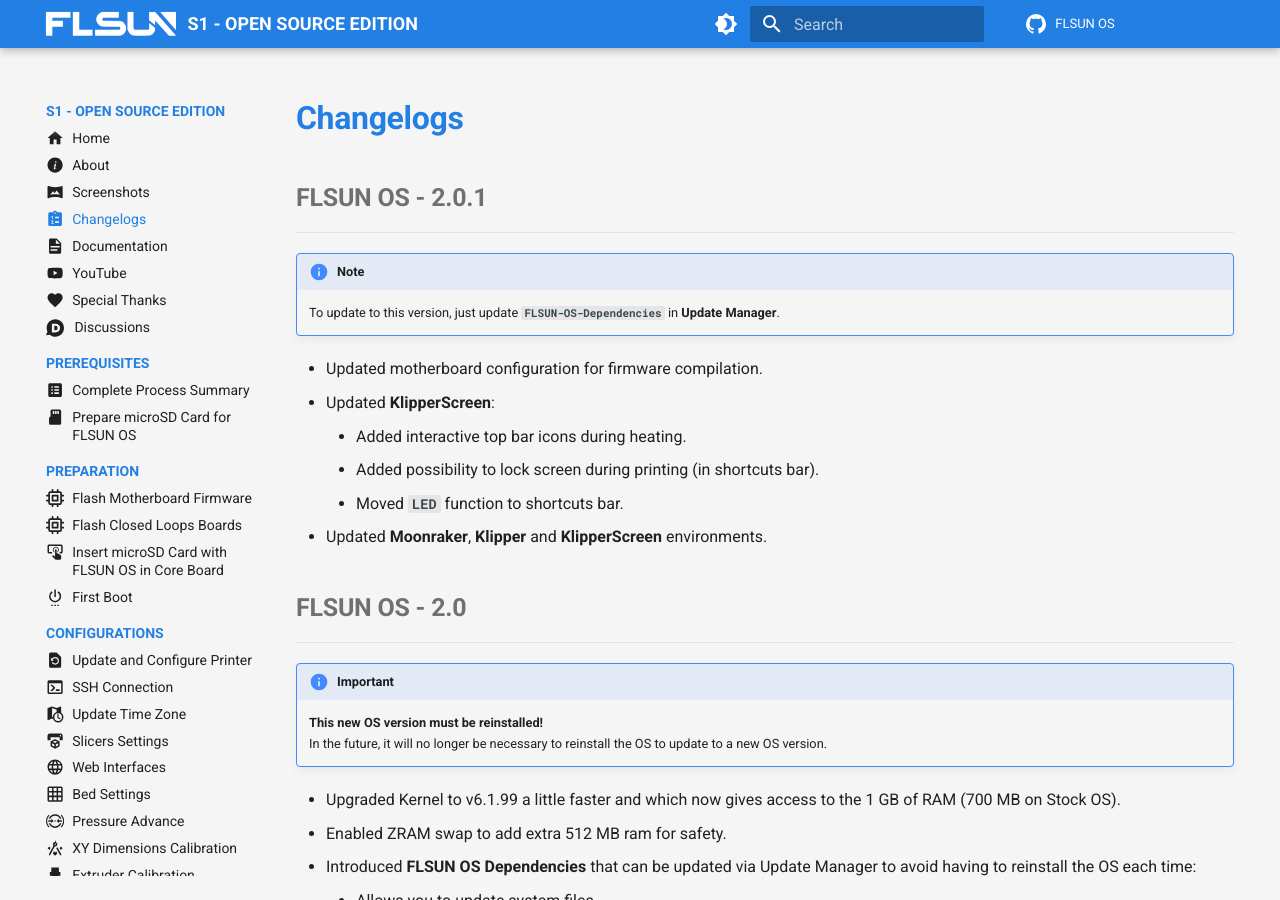
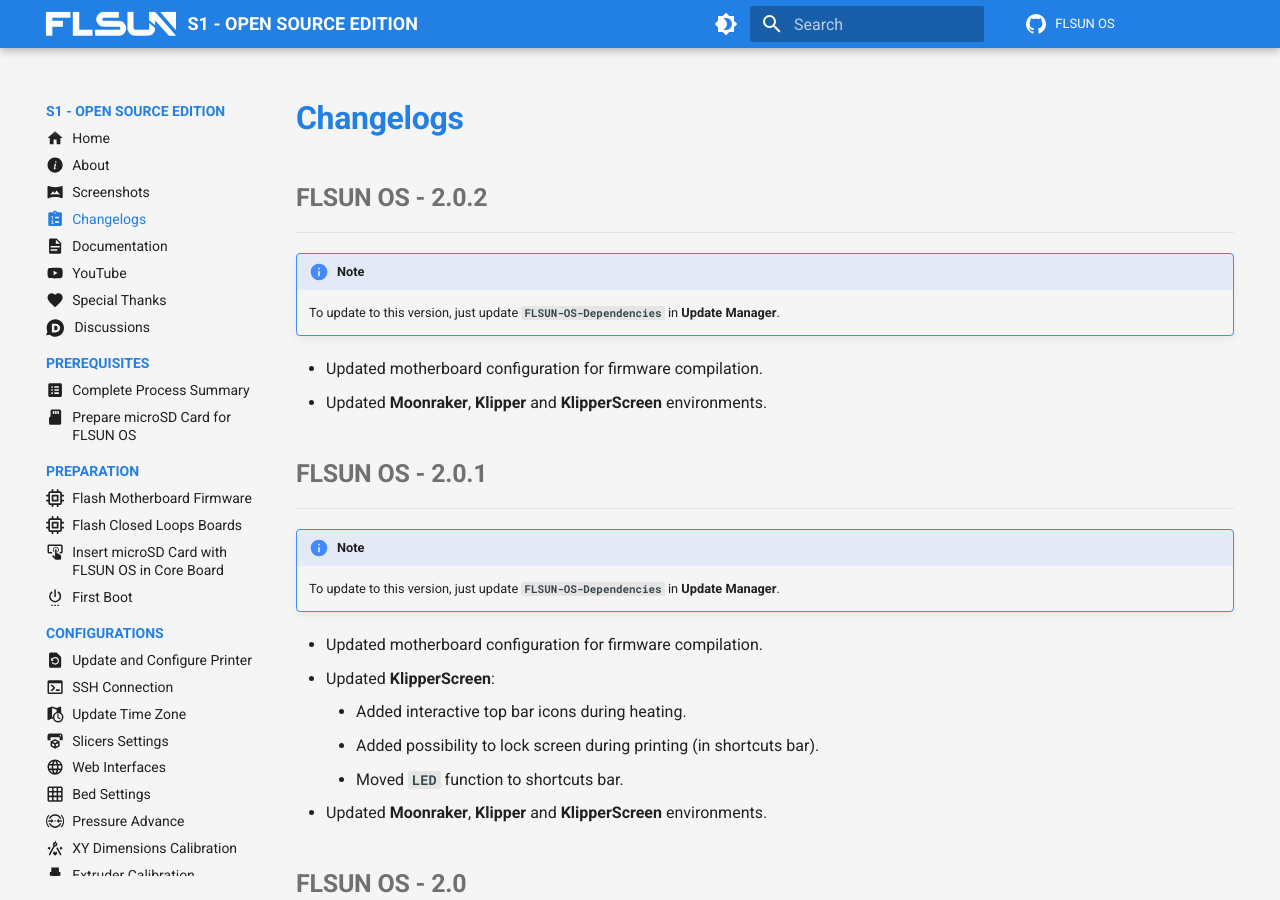
Before and after one commit to Guilouz/FLSUN-S1-Open-Source-Edition, an MkDocs documentation site: the page built from docs/changelogs.md, in a window 1280 px wide and 900 px high. Built offline with MkDocs 1.6.1 and Material for MkDocs 9.7.7, drawn with Linux system fonts in a browser that asks for light colours; comment, search, counter and statistics services are not loaded.

Commit message:
Update changelogs.md

```diff
--- a/docs/changelogs.md
+++ b/docs/changelogs.md
@@ -3,6 +3,15 @@ icon: material/clipboard-list
 hide:
   - toc
 ---
+
+## FLSUN OS - 2.0.2
+<hr>
+
+!!! Note
+    To update to this version, just update **`FLSUN-OS-Dependencies`** in **Update Manager**.
+
+- Updated motherboard configuration for firmware compilation.
+- Updated **Moonraker**, **Klipper** and **KlipperScreen** environments.
 
 
 ## FLSUN OS - 2.0.1
```
